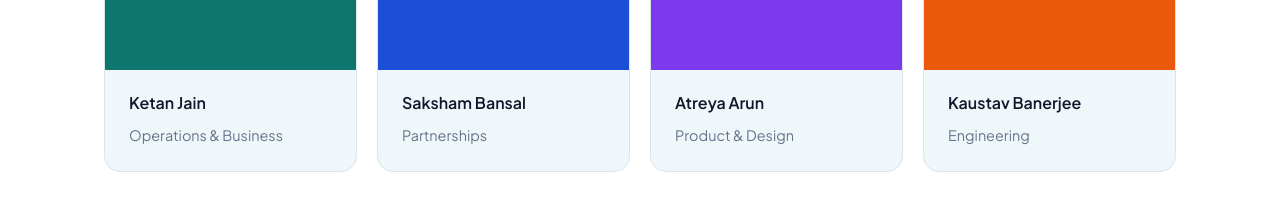
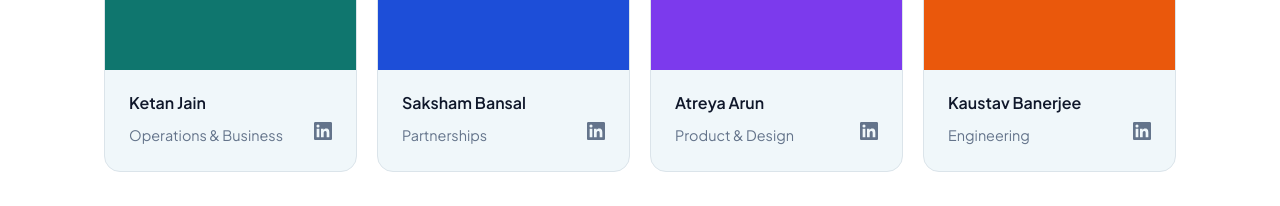
Before and after one commit to Payday-Tech/itspayday, a Next.js app: page /team in a window 1280 px wide. Shown: the part 746-952 px from the top of the page. Built offline with nearby package versions, Linux system fonts and the light colour scheme; no server answers.

Commit message:
Team: add LinkedIn links with icon

```diff
--- a/app/team/page.tsx
+++ b/app/team/page.tsx
@@ -7,10 +7,10 @@
 };
 
 const TEAM = [
-  { name: 'Ketan Jain',       role: 'Operations & Business', image: '/team/ketan-jain.svg' },
-  { name: 'Saksham Bansal',   role: 'Partnerships',          image: '/team/saksham-bansal.svg' },
-  { name: 'Atreya Arun',      role: 'Product & Design',      image: '/team/atreya-arun.svg' },
-  { name: 'Kaustav Banerjee', role: 'Engineering',           image: '/team/kaustav-banerjee.svg' },
+  { name: 'Ketan Jain',       role: 'Operations & Business', image: '/team/ketan-jain.svg',       linkedin: 'https://www.linkedin.com/in/iamketanjain' },
+  { name: 'Saksham Bansal',   role: 'Partnerships',          image: '/team/saksham-bansal.svg',   linkedin: 'https://www.linkedin.com/in/saksham-bansal-49b629144/' },
+  { name: 'Atreya Arun',      role: 'Product & Design',      image: '/team/atreya-arun.svg',      linkedin: 'https://www.linkedin.com/in/atreya-arun-52b807135/' },
+  { name: 'Kaustav Banerjee', role: 'Engineering',           image: '/team/kaustav-banerjee.svg', linkedin: 'https://www.linkedin.com/in/kaustav-banerjee-4b5053119/' },
 ];
 
 export default function Team() {
@@ -36,9 +36,17 @@
                 height={400}
                 style={{ width: '100%', height: 'auto', display: 'block' }}
               />
-              <div style={{ padding: '20px 24px 24px' }}>
-                <h3>{member.name}</h3>
-                <p className="small">{member.role}</p>
+              <div style={{ padding: '20px 24px 24px', display: 'flex', justifyContent: 'space-between', alignItems: 'flex-end' }}>
+                <div>
+                  <h3>{member.name}</h3>
+                  <p className="small">{member.role}</p>
+                </div>
+                <a href={member.linkedin} target="_blank" rel="noopener noreferrer" aria-label={`${member.name} on LinkedIn`}
+                  style={{ color: 'var(--color-ink-500)', flexShrink: 0, marginLeft: 12 }}>
+                  <svg width="18" height="18" viewBox="0 0 24 24" fill="currentColor">
+                    <path d="M20.447 20.452h-3.554v-5.569c0-1.328-.027-3.037-1.852-3.037-1.853 0-2.136 1.445-2.136 2.939v5.667H9.351V9h3.414v1.561h.046c.477-.9 1.637-1.85 3.37-1.85 3.601 0 4.267 2.37 4.267 5.455v6.286zM5.337 7.433a2.062 2.062 0 01-2.063-2.065 2.064 2.064 0 112.063 2.065zm1.782 13.019H3.555V9h3.564v11.452zM22.225 0H1.771C.792 0 0 .774 0 1.729v20.542C0 23.227.792 24 1.771 24h20.451C23.2 24 24 23.227 24 22.271V1.729C24 .774 23.2 0 22.222 0h.003z"/>
+                  </svg>
+                </a>
               </div>
             </div>
           ))}
```
